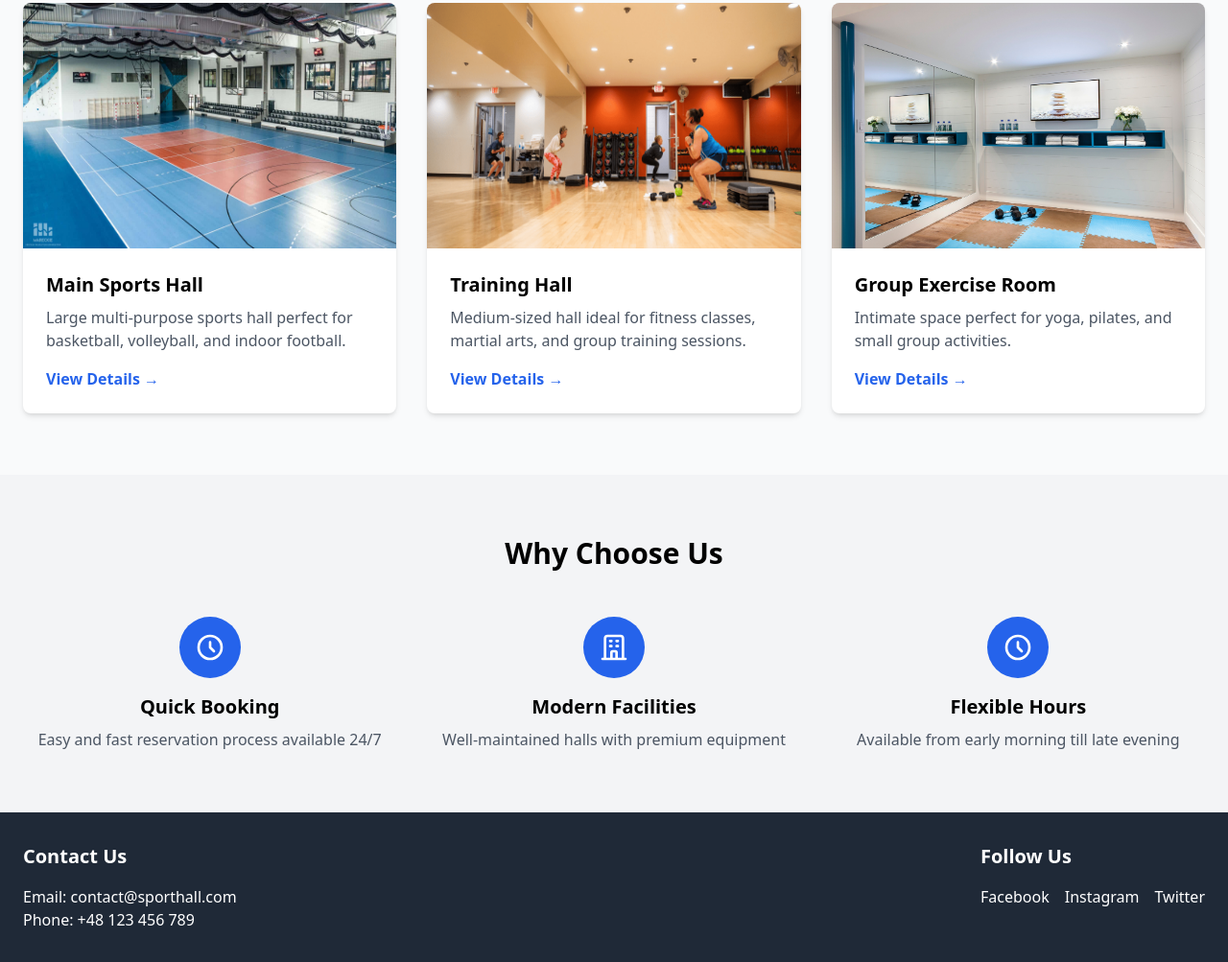
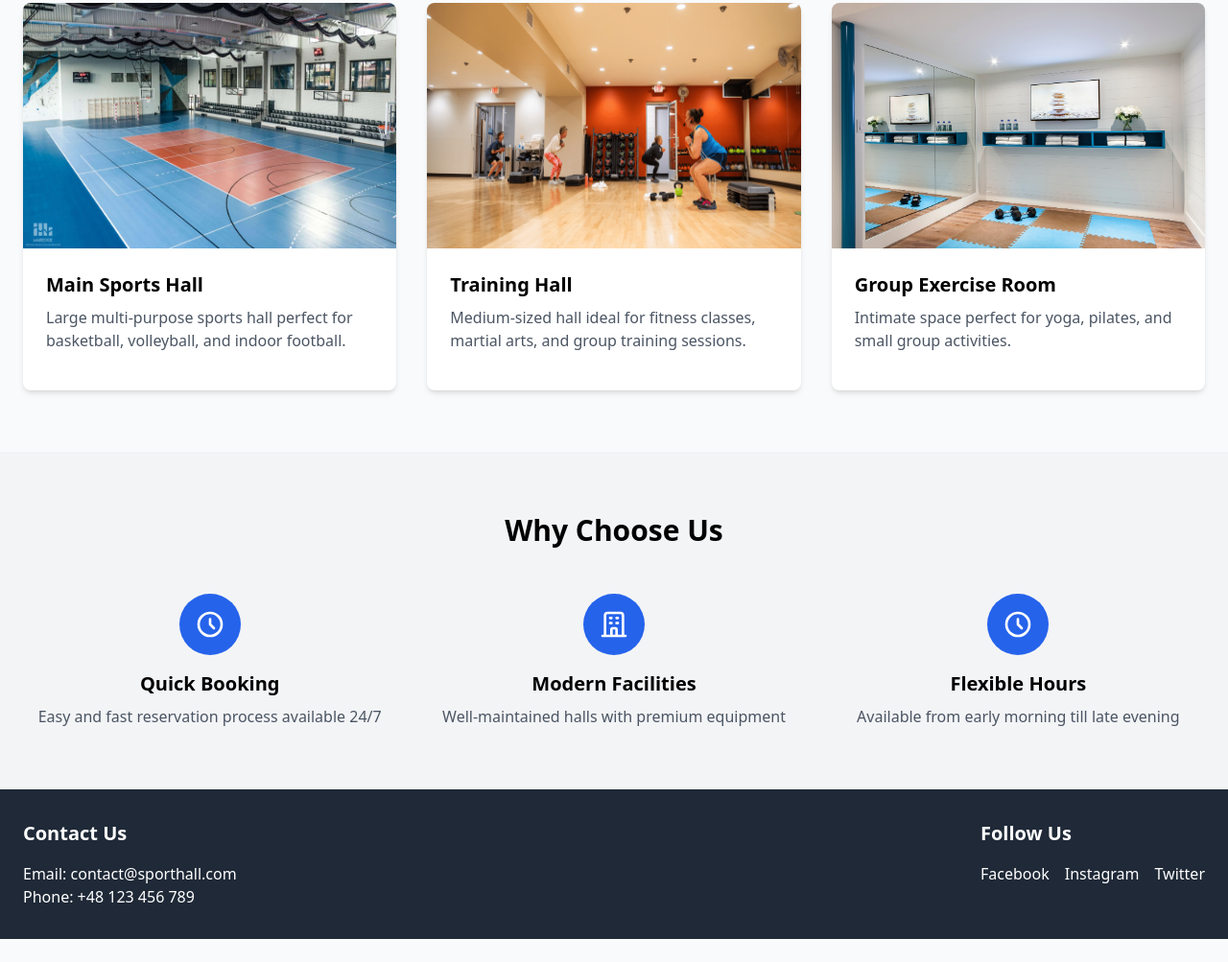
Before and after one commit to majkser/hala-rezerwacje, a website: page frontend/src/logged.ejs in a window 1280 px wide. Shown: the part 517-1520 px from the top of the page at 96% size. After the commit the page ends 1496 px from the top, so only its background shows below. Drawn offline with nearby package versions, Linux system fonts and the light colour scheme; files that its build step writes are made by us from their sources; files whose address does not match are found by name.

Commit message:
fix: removed "details"

```diff
--- a/frontend/src/logged.ejs
+++ b/frontend/src/logged.ejs
@@ -60,11 +60,6 @@
               Large multi-purpose sports hall perfect for basketball,
               volleyball, and indoor football.
             </p>
-            <a
-              href="/halls/1"
-              class="text-blue-600 font-semibold hover:text-blue-800"
-              >View Details →</a
-            >
           </div>
         </div>
 
@@ -83,11 +78,6 @@
               Medium-sized hall ideal for fitness classes, martial arts, and
               group training sessions.
             </p>
-            <a
-              href="/halls/2"
-              class="text-blue-600 font-semibold hover:text-blue-800"
-              >View Details →</a
-            >
           </div>
         </div>
 
@@ -106,11 +96,6 @@
               Intimate space perfect for yoga, pilates, and small group
               activities.
             </p>
-            <a
-              href="/halls/3"
-              class="text-blue-600 font-semibold hover:text-blue-800"
-              >View Details →</a
-            >
           </div>
         </div>
       </div>
```
